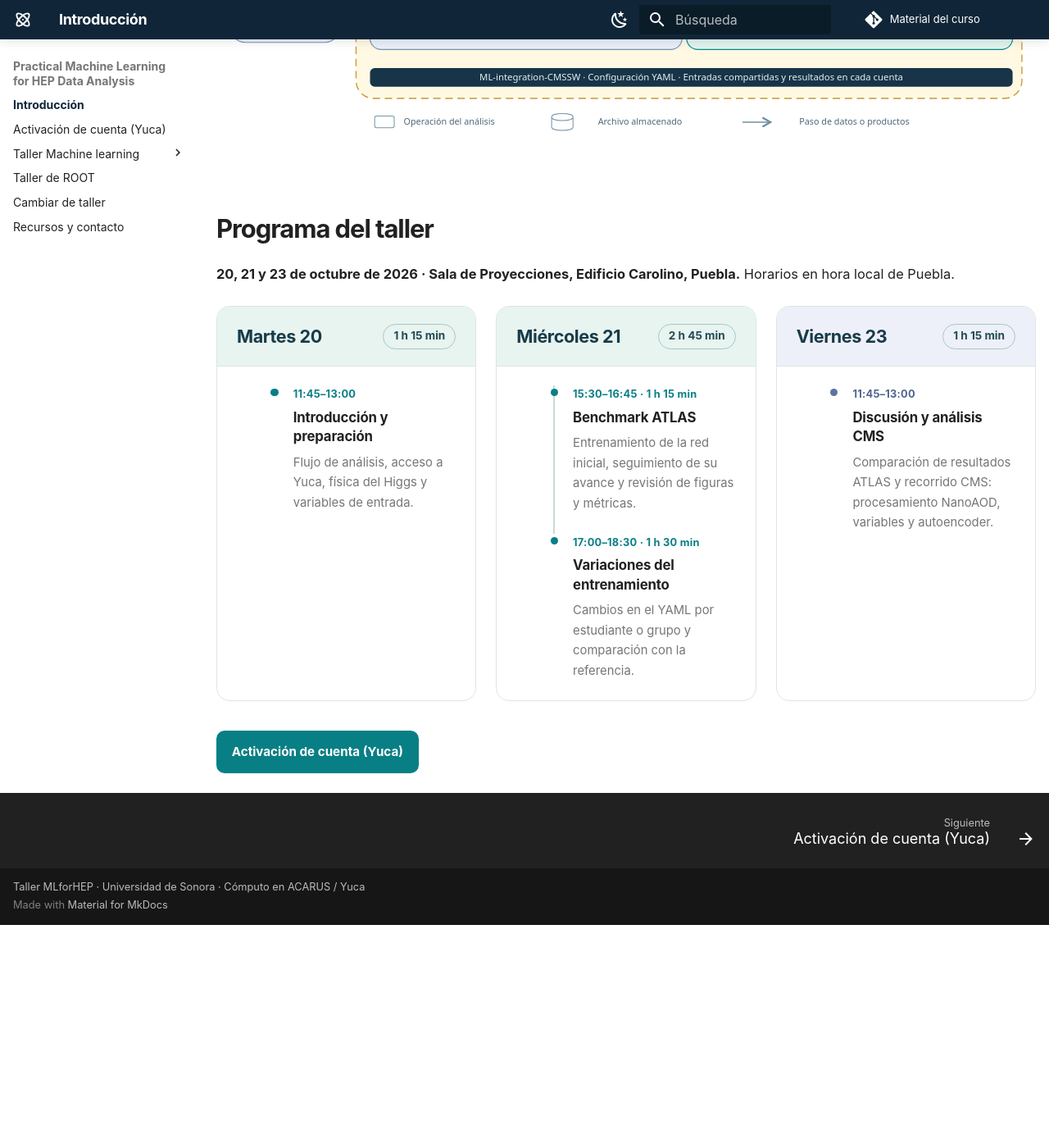
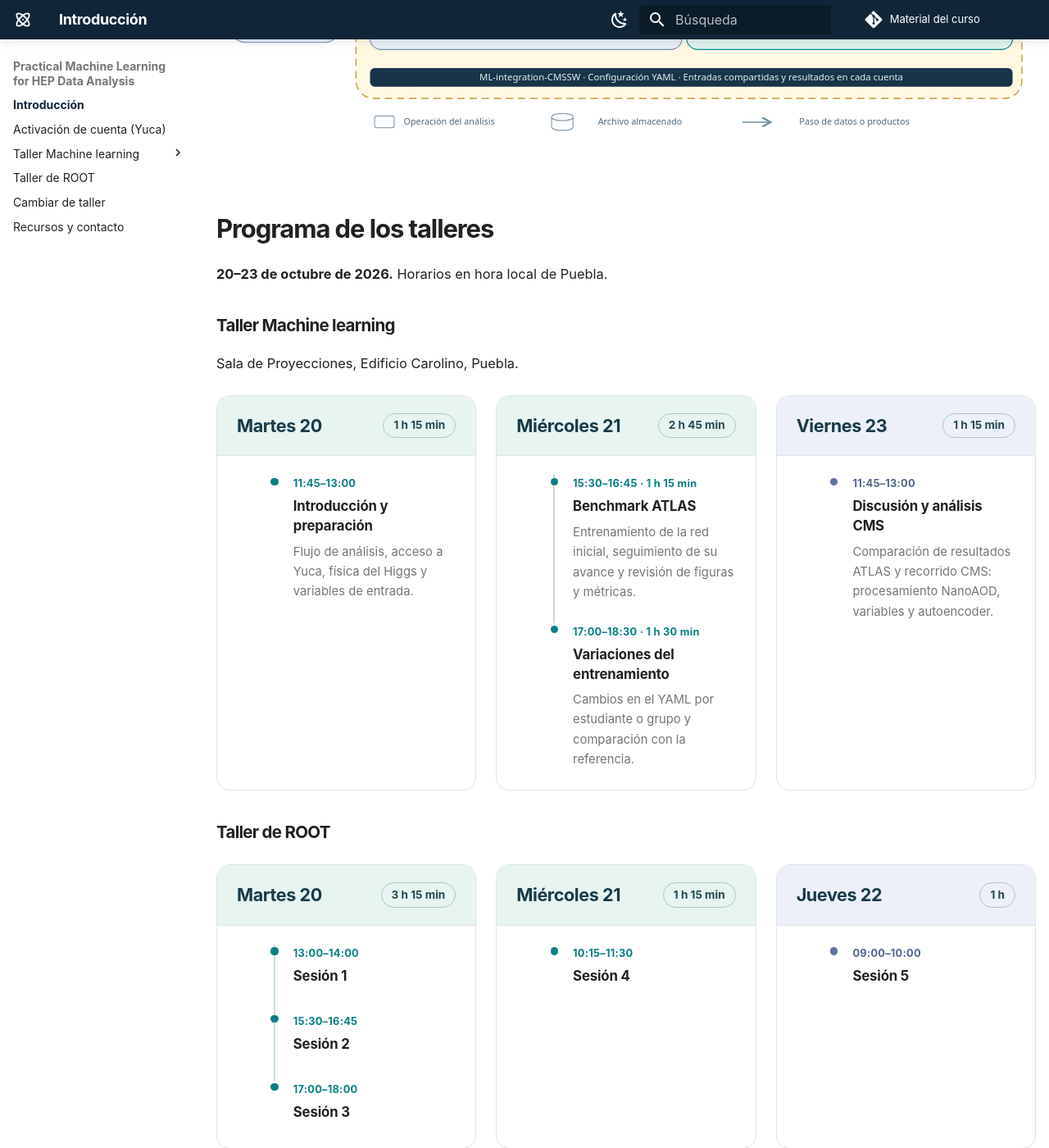
Before and after one commit to castaned/practical-ml-hep, an MkDocs documentation site: the page built from docs/index.md, in a window 1280 px wide and 1400 px high, scrolled down 2694 px. Shown: the whole window at 82% size. Built offline with MkDocs 1.6.1 and Material for MkDocs 9.7.7, drawn with Linux system fonts in a browser that asks for light colours; comment, search, counter and statistics services are not loaded; before the commit the page ends 3822 px from its top, so only the background shows below that.

Commit message:
Add ROOT workshop times alongside machine learning schedule

```diff
--- a/docs/index.md
+++ b/docs/index.md
@@ -84,9 +84,13 @@ En **ATLAS**, separaremos eventos de Higgs y fondo con un clasificador. En **CMS
 
 [![Flujo de datos, procesamiento, entrenamiento, evaluación y almacenamiento de resultados en Yuca para ATLAS y CMS](assets/workshop/hep_framework_atlas_cms_v3.svg)](assets/workshop/hep_framework_atlas_cms_v3.svg)
 
-## Programa del taller
+## Programa de los talleres
 
-**20, 21 y 23 de octubre de 2026 · Sala de Proyecciones, Edificio Carolino, Puebla.** Horarios en hora local de Puebla.
+**20–23 de octubre de 2026.** Horarios en hora local de Puebla.
+
+### Taller Machine learning
+
+Sala de Proyecciones, Edificio Carolino, Puebla.
 
 <div class="workshop-agenda workshop-agenda-three">
 <article class="agenda-day">
@@ -110,4 +114,29 @@ En **ATLAS**, separaremos eventos de Higgs y fondo con un clasificador. En **CMS
 </article>
 </div>
 
+### Taller de ROOT
+
+<div class="workshop-agenda workshop-agenda-three">
+<article class="agenda-day">
+<header class="agenda-day-header"><h3>Martes 20</h3><span class="agenda-duration">3 h 15 min</span></header>
+<ol class="agenda-stages">
+<li><span class="agenda-time">13:00–14:00</span><h4>Sesión 1</h4></li>
+<li><span class="agenda-time">15:30–16:45</span><h4>Sesión 2</h4></li>
+<li><span class="agenda-time">17:00–18:00</span><h4>Sesión 3</h4></li>
+</ol>
+</article>
+<article class="agenda-day">
+<header class="agenda-day-header"><h3>Miércoles 21</h3><span class="agenda-duration">1 h 15 min</span></header>
+<ol class="agenda-stages">
+<li><span class="agenda-time">10:15–11:30</span><h4>Sesión 4</h4></li>
+</ol>
+</article>
+<article class="agenda-day agenda-day-second">
+<header class="agenda-day-header"><h3>Jueves 22</h3><span class="agenda-duration">1 h</span></header>
+<ol class="agenda-stages">
+<li><span class="agenda-time">09:00–10:00</span><h4>Sesión 5</h4></li>
+</ol>
+</article>
+</div>
+
 [Activación de cuenta (Yuca)](preparacion.md){ .md-button .md-button--primary }
```
